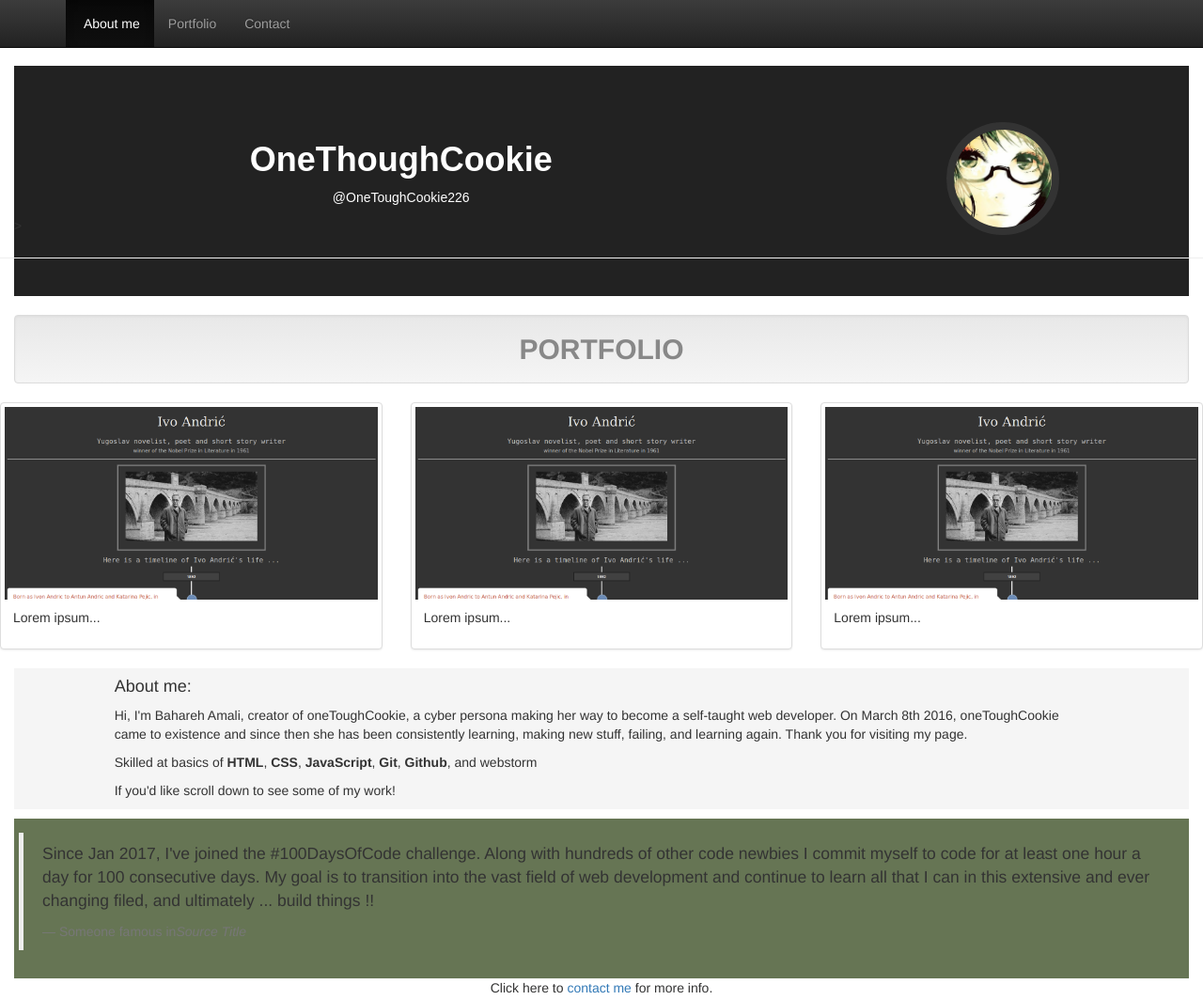
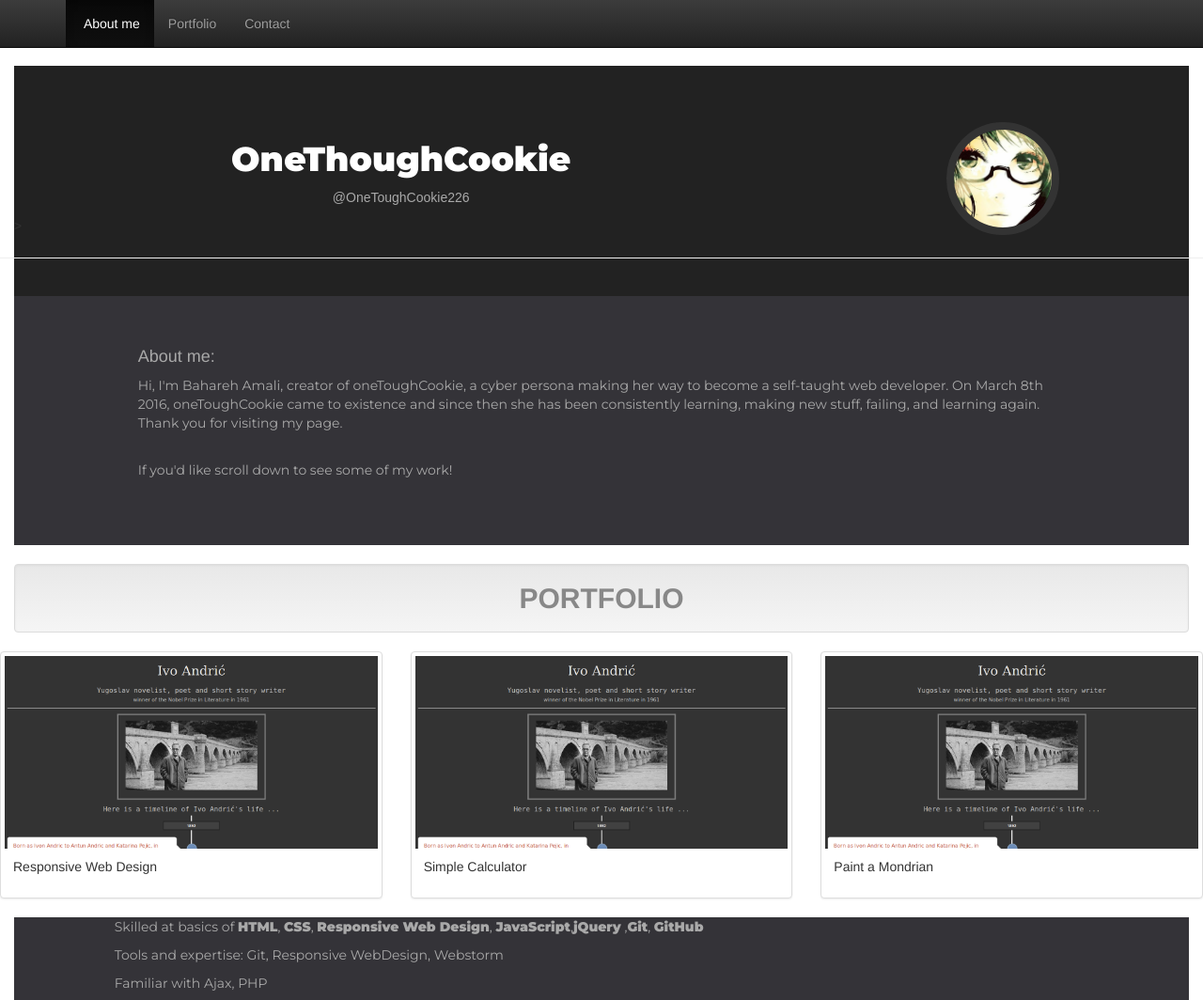
Before and after one commit to onetoughcookie226/onetoughcookie226.github.io, a plain HTML site: page index.html in a window 1280 px wide. Shown: the top 1064 px of the page at 94% size. Drawn offline with nearby package versions, Linux system fonts and the light colour scheme.

Commit message:
Styling h1 font

```diff
--- a/css/style.css
+++ b/css/style.css
@@ -17,13 +17,13 @@ body { padding-top: 70px;
 .page-header > div > h1 {
     text-align: center;
     color: white;
-    font-family: "Telefon Black",sans-serif;
+    font-family: Montserrat,sans-serif;
     font-weight: 900;
 }
 
 .sub > p {
     text-align: center;
-    color: white;
+    color: darkgray;
     font-family: "Telefon Black",sans-serif;
     font-weight: 100;
 }
@@ -36,14 +36,25 @@ body { padding-top: 70px;
 }
 
 .content-wrapper {
-    background-color: whitesmoke;
+    background-color: #343338;
+    color: darkgray;
 }
+
+.content-wrapper p {
+    font-family:  Montserrat;
+    font-weight: 100;
+}
+
+.aboutme {
+    padding:  45px 25px 60px 25px;
+    max-height: 1200px;
+
+}
+
 
 .portfolio-wrapper {
     background-color: white;
-
 }
-
 
 .portfolio-wrapper > h2 {
     color: #888;
@@ -53,9 +64,10 @@ body { padding-top: 70px;
 }
 
 .third-wrapper {
-    background-color: #667554;
+    background-color: #28282B;
     margin-top: 10px;
     padding: 15px 5px 10px 5px;
+    color:darkgray;
 }
 
 .round-border {
--- a/index.html
+++ b/index.html
@@ -7,7 +7,7 @@
     <link rel="stylesheet" href="https://maxcdn.bootstrapcdn.com/bootstrap/3.3.7/css/bootstrap.min.css" integrity="sha384-BVYiiSIFeK1dGmJRAkycuHAHRg32OmUcww7on3RYdg4Va+PmSTsz/K68vbdEjh4u" crossorigin="anonymous">
     <!-- Optional theme -->
     <link rel="stylesheet" href="https://maxcdn.bootstrapcdn.com/bootstrap/3.3.7/css/bootstrap-theme.min.css" integrity="sha384-rHyoN1iRsVXV4nD0JutlnGaslCJuC7uwjduW9SVrLvRYooPp2bWYgmgJQIXwl/Sp" crossorigin="anonymous">
-    <link rel="stylesheet" type="text/css" href="//fonts.googleapis.com/css?family=Lato:400,900,400italic,700italic">
+    <link rel="stylesheet" type="text/css" href="//fonts.googleapis.com/css?family=Montserrat:400,900,400italic,700italic">
     <link rel="stylesheet" href="https://maxcdn.bootstrapcdn.com/font-awesome/4.7.0/css/font-awesome.min.css">
     <link href="css/jquery-ui-1.12.1.custom/jquery-ui.css" rel="stylesheet">
     <link rel="stylesheet" href="css/style.css">
@@ -38,6 +38,23 @@
                     </div>
                 </div>
             </div>
+        <div class="content-wrapper">
+            <div class="row primary-content">
+                <div class="col-xs-1"></div>
+                <div class="col-xs-10">
+                    <div class="aboutme">
+                    <h4 class="title" id="about">About me:</h4>
+                    <p>Hi, I'm Bahareh Amali, creator of oneToughCookie, a cyber persona making her way to become a
+                        self-taught web developer. On March 8th 2016, oneToughCookie came to existence and since then
+                        she has been consistently learning, making new stuff, failing, and learning again. Thank you for
+                        visiting my page.
+                    </p>&nbsp;
+                    <p>If you'd like scroll down to see some of my work!</p>
+                    </div>
+                </div>
+                <div class="col-xs-1"></div>
+            </div>
+        </div>
         <div class="portfolio-wrapper">
                 <h2 class="primary-text well">portfolio</h2>
                 <div class="row">
@@ -47,7 +64,7 @@
                                 <a href="/w3images/lights.jpg">
                                     <img src="css/img/screenshot-tribute-page.png" alt="Lights" style="width:100%">
                                     <div class="caption">
-                                        <p>Lorem ipsum...</p>
+                                        <p>Responsive Web Design</p>
                                     </div>
                                 </a>
                             </div>
@@ -57,7 +74,7 @@
                                 <a href="/w3images/nature.jpg">
                                     <img src="css/img/screenshot-tribute-page.png" alt="Nature" style="width:100%">
                                     <div class="caption">
-                                        <p>Lorem ipsum...</p>
+                                        <p>Simple Calculator</p>
                                     </div>
                                 </a>
                             </div>
@@ -67,31 +84,25 @@
                                 <a href="/w3images/nature.jpg">
                                     <img src="css/img/screenshot-tribute-page.png" alt="Nature" style="width:100%">
                                     <div class="caption">
-                                        <p>Lorem ipsum...</p>
+                                        <p>Paint a Mondrian</p>
                                     </div>
                                 </a>
                             </div>
                         </div>
                 </div>
-
-
         </div>
 
             <div class="content-wrapper">
                 <div class="row primary-content">
                     <div class="col-xs-1"></div>
                     <div class="col-xs-10">
-                        <h4 class="title" id="about">About me:</h4>
-                        <p>Hi, I'm Bahareh Amali, creator of oneToughCookie, a cyber persona making her way to become a
-                            self-taught web developer. On March 8th 2016, oneToughCookie came to existence and since then
-                            she has been consistently learning, making new stuff, failing, and learning again. Thank you for
-                            visiting my page.
+                        <p>Skilled at basics of
+                            <strong>HTML</strong>, <strong>CSS</strong>, <strong>Responsive Web Design</strong>, <strong>JavaScript</strong>,<strong>jQuery</strong> ,<strong>Git</strong>, <strong>GitHub</strong>
                         </p>
-                        <p>Skilled at basics of
-                            <strong>HTML</strong>, <strong>CSS</strong>, <strong>JavaScript</strong>, <strong>Git</strong>, <strong>Github</strong>,
-                            and webstorm
+                        <p>Tools and expertise:
+                            Git, Responsive WebDesign, Webstorm
                         </p>
-                        <p>If you'd like scroll down to see some of my work!
+                        <p>Familiar with Ajax, PHP
                         </p>
                     </div>
                     <div class="col-xs-1"></div>
```
